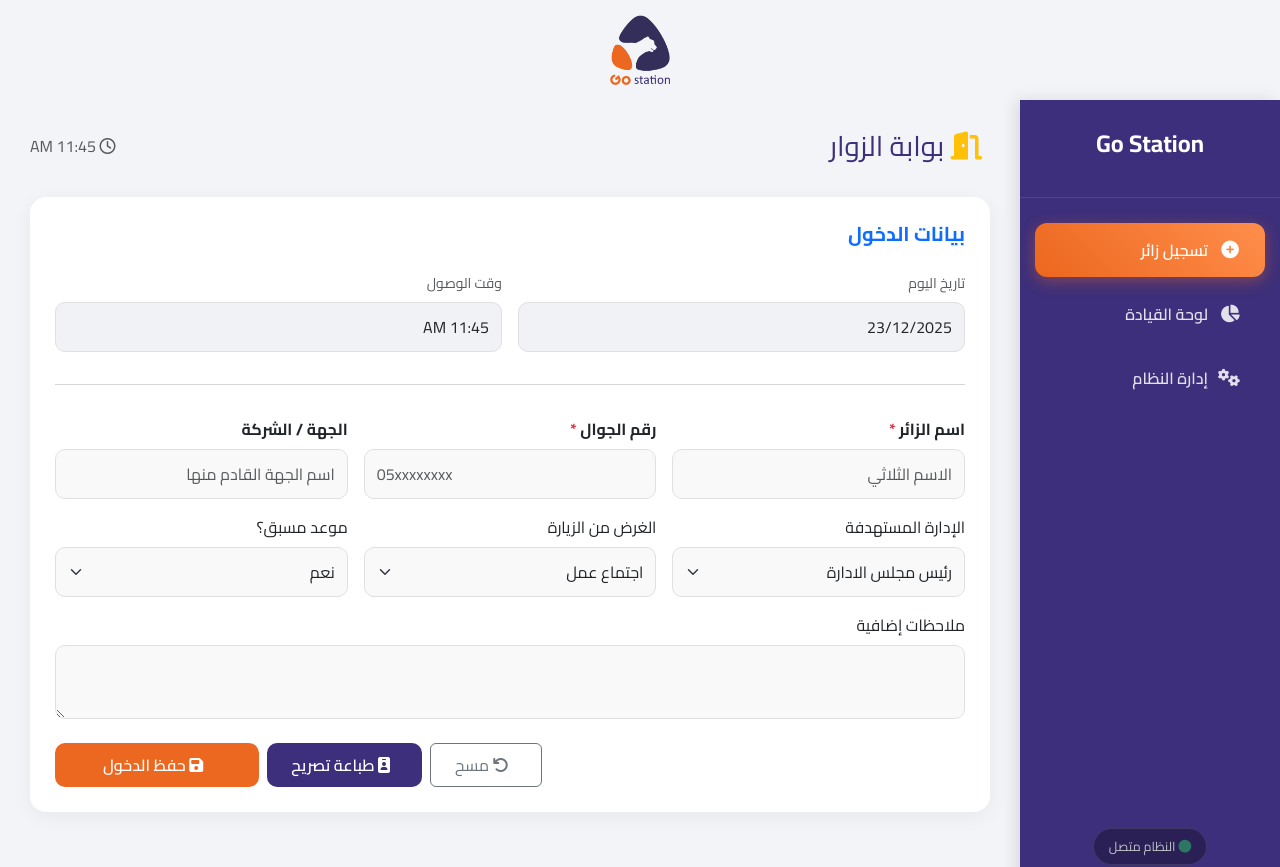
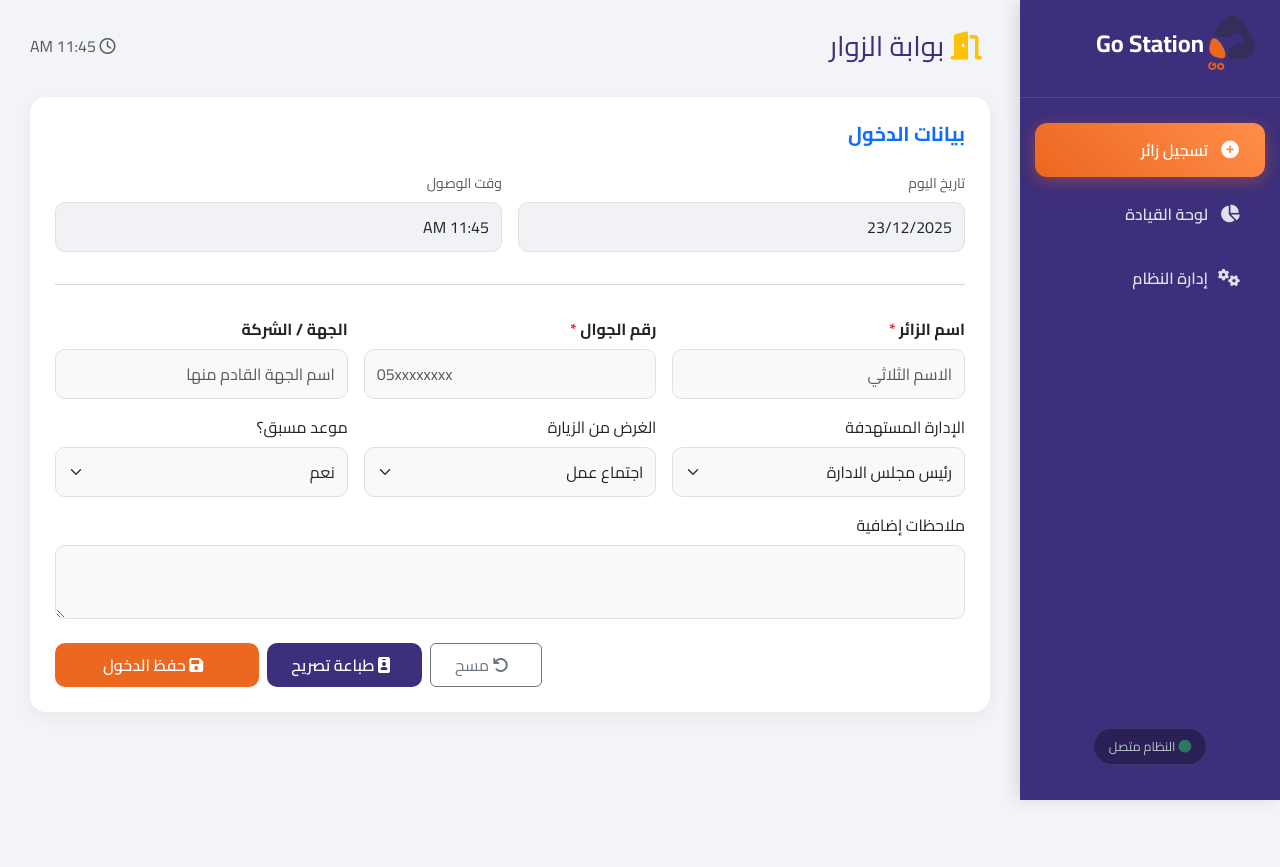
Before and after one commit to mohammedaidhah/my-first-project, a plain HTML site: page index.html in a window 1280 px wide. After the commit the page ends 800 px from the top, so only its background shows below. Drawn offline with nearby package versions, Linux system fonts and the light colour scheme; some packages are replaced by stand-ins of ours; a script that the page names is missing.

```diff
--- a/index.html
+++ b/index.html
@@ -217,9 +217,14 @@
     </style>
 </head>
 <body>
-<header style="padding: 15px; text-align: center;">
-    <img src="logo gostation.png" alt="شعار قوستيشن" style="height: 70px;">
-  </header>
+<div style="
+      position: fixed;
+      top: 15px;
+      right: 25px;
+      z-index: 9999;
+    ">
+    <img src="logo gostation.png" alt="شعار قوستيشن" style="height: 55px;">
+  </div>
 <div class="sidebar">
     <div class="logo-area">
         <img src="logo.png" alt="GoStation Logo" onerror="this.style.display='none'; document.getElementById('alt-logo').style.display='block';">
```
